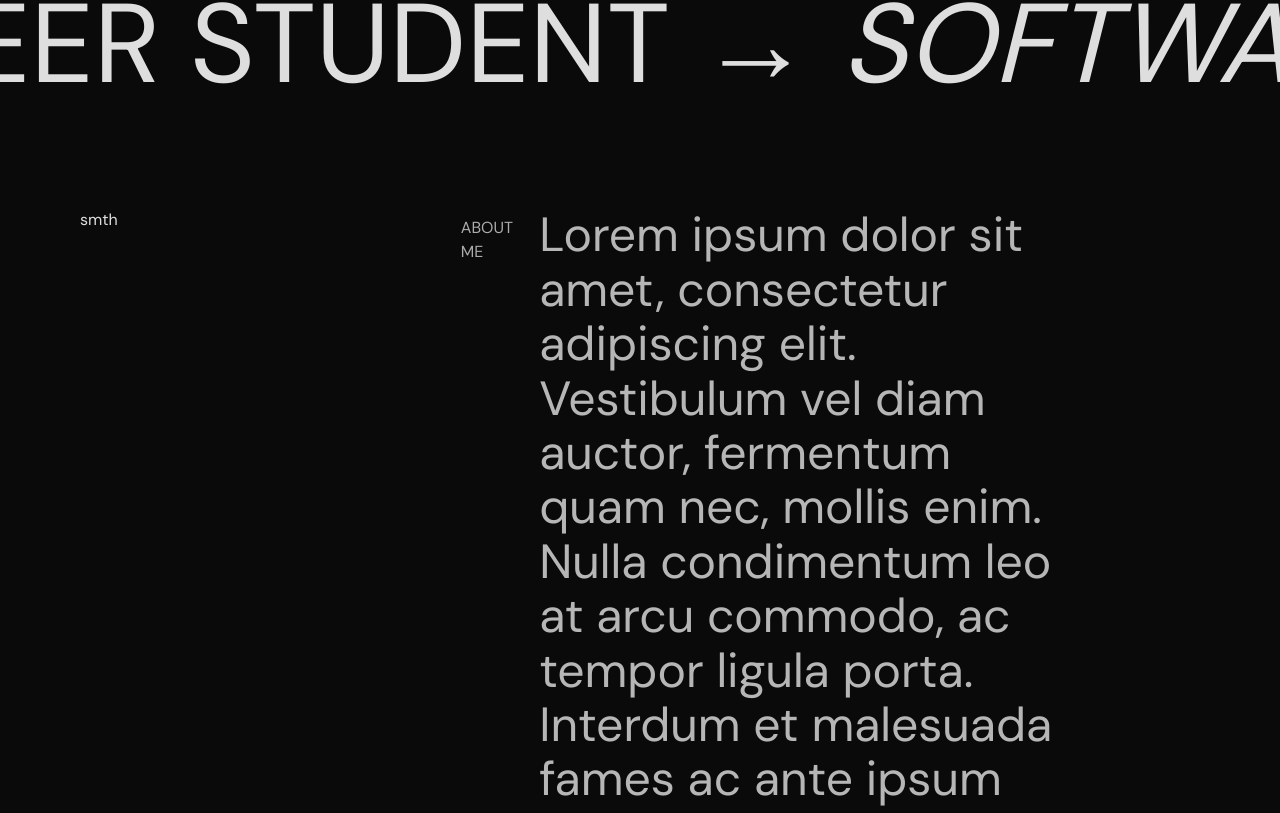
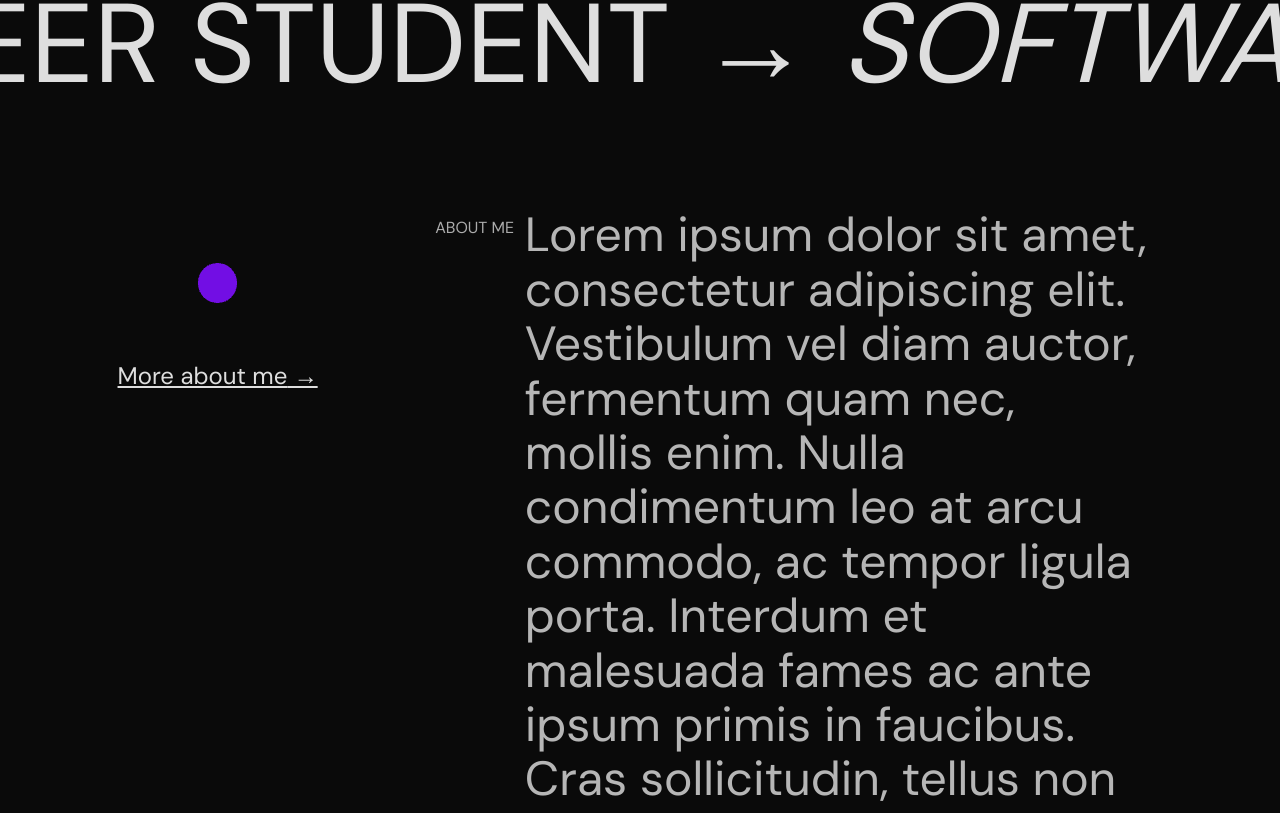
Before and after one commit to ImperialBreakCode/folio-2023, a Next.js app: page / in a window 1280 px wide. Shown: the part 482-1295 px from the top of the page. Built offline with nearby package versions, Linux system fonts and the light colour scheme.

Commit message:
adding sphere

```diff
--- a/app/page.tsx
+++ b/app/page.tsx
@@ -2,6 +2,8 @@ import FlowingHeadingText from '@/components/FlowingHeadingText';
 import NameHeading from '@/components/NameHeading';
 import styles from './styles.module.scss';
 import MobileHeading from '@/components/MobileHeading';
+import LeftSphere from '@/components/LeftSphere';
+import RedirectBtn from '@/components/RedirectBtn';
 
 export default function Home() {
 	return (
@@ -24,8 +26,14 @@ export default function Home() {
 			</section>
 
 			<section className='mt-10'>
-				<div className='px-20 py-10 flex flex-row'>
-					<div className='w-[34%]'>smth</div>
+				<div className='py-10 flex flex-row'>
+					<div className='w-[34%]'>
+						<div className='flex items-center flex-col'>
+							<LeftSphere/>
+							<RedirectBtn>More about me</RedirectBtn>
+						</div>
+
+					</div>
 					<div className='w-[7%] pt-2'>
 						<p className='uppercase text-[#acacac]'>about me</p>
 					</div>
--- /dev/null
+++ b/components/LeftSphere.tsx
@@ -0,0 +1,22 @@
+'use client';
+
+import { Canvas, extend } from '@react-three/fiber';
+import { MeshBasicMaterial, SphereGeometry } from 'three';
+
+extend(SphereGeometry);
+
+const LeftSphere = () => {
+	return (
+		<div className='w-full'>
+			<Canvas>
+				<mesh>
+                    <color attach={'background'} args={[0, 0, 16]}/>
+					<sphereGeometry args={[1, 16, 16]} />
+					<meshBasicMaterial color={0x6720ff} />
+				</mesh>
+			</Canvas>
+		</div>
+	);
+};
+
+export default LeftSphere;
--- /dev/null
+++ b/components/RedirectBtn.tsx
@@ -0,0 +1,11 @@
+import { ReactNode } from 'react';
+
+type BtnProps = {
+	children: ReactNode;
+};
+
+const RedirectBtn = ({ children }: BtnProps) => {
+	return <button className='text-[1.5rem] underline'>{children} →</button>;
+};
+
+export default RedirectBtn;
--- a/package.json
+++ b/package.json
@@ -9,9 +9,11 @@
     "lint": "next lint"
   },
   "dependencies": {
+    "@react-three/fiber": "^8.13.4",
     "@types/node": "20.3.2",
     "@types/react": "18.2.14",
     "@types/react-dom": "18.2.6",
+    "@types/three": "^0.153.0",
     "autoprefixer": "10.4.14",
     "eslint": "8.43.0",
     "eslint-config-next": "13.4.7",
@@ -22,6 +24,7 @@
     "react-dom": "18.2.0",
     "react-icons": "^4.10.1",
     "tailwindcss": "3.3.2",
+    "three": "^0.154.0",
     "typescript": "5.1.5"
   },
   "devDependencies": {
```
Also changed, not shown: 1 other file (tests, documents, lock files or other folders).
